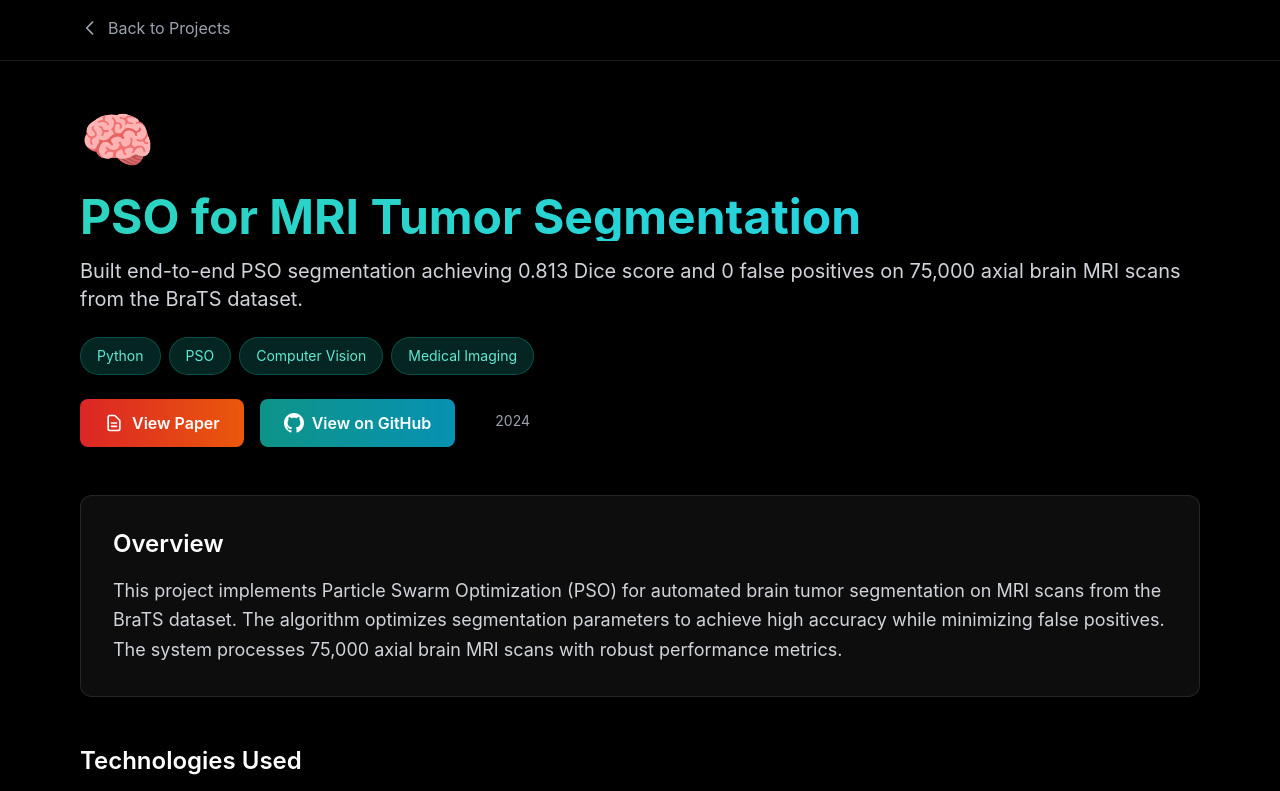
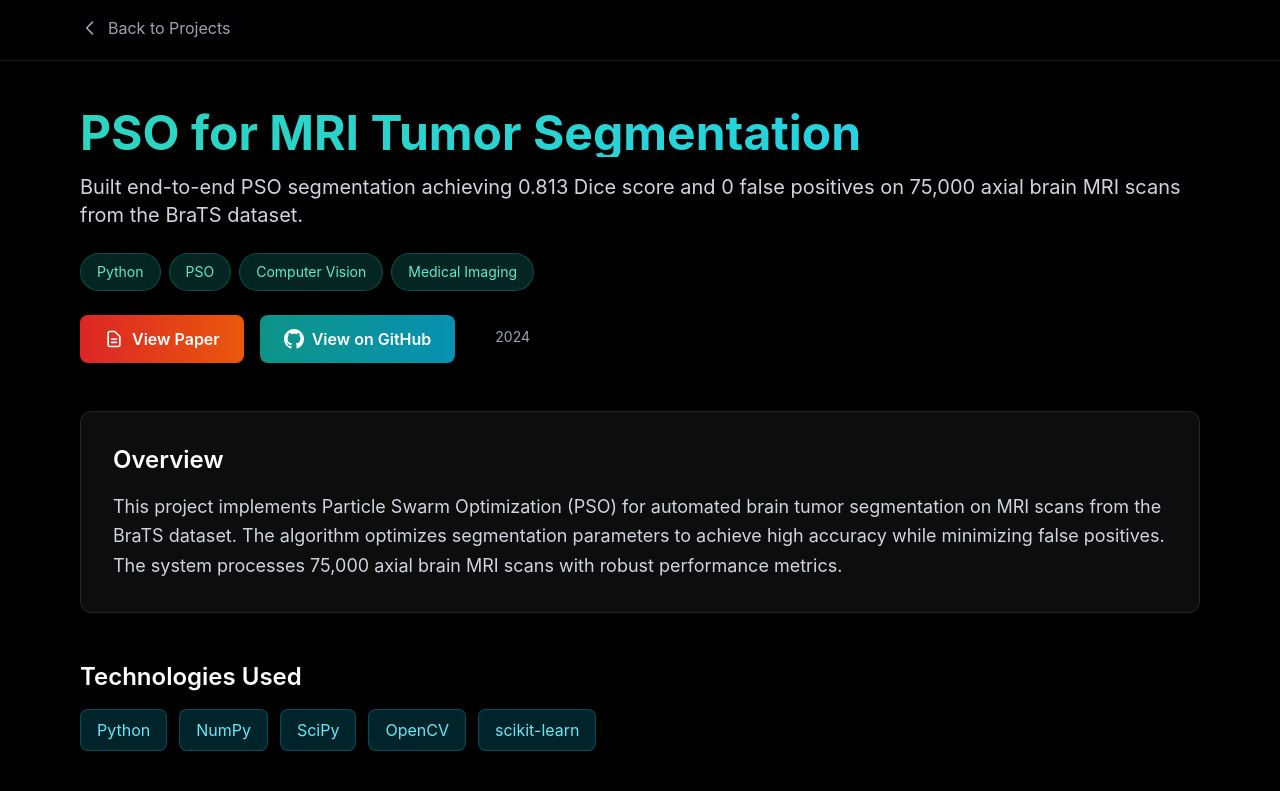
Before and after one commit to tyblue18/PW, a Next.js app: page /projects/pso-mri-segmentation in a window 1280 px wide. Shown: the top 791 px of the page. Built offline with nearby package versions, Linux system fonts and the light colour scheme.

Commit message:
Remove emoji thumbnails from project detail pages

```diff
--- a/components/ProjectDetail.tsx
+++ b/components/ProjectDetail.tsx
@@ -83,7 +83,6 @@ export default function ProjectDetail({ project }: ProjectDetailProps) {
           mounted ? "opacity-100 translate-y-0" : "opacity-0 translate-y-4"
         }`}
       >
-        <div className="text-6xl mb-6">{project.thumbnail}</div>
         <h1 className="text-4xl md:text-5xl font-bold mb-4 bg-gradient-to-r from-teal-400 to-cyan-400 bg-clip-text text-transparent">
           {project.title}
         </h1>
```
